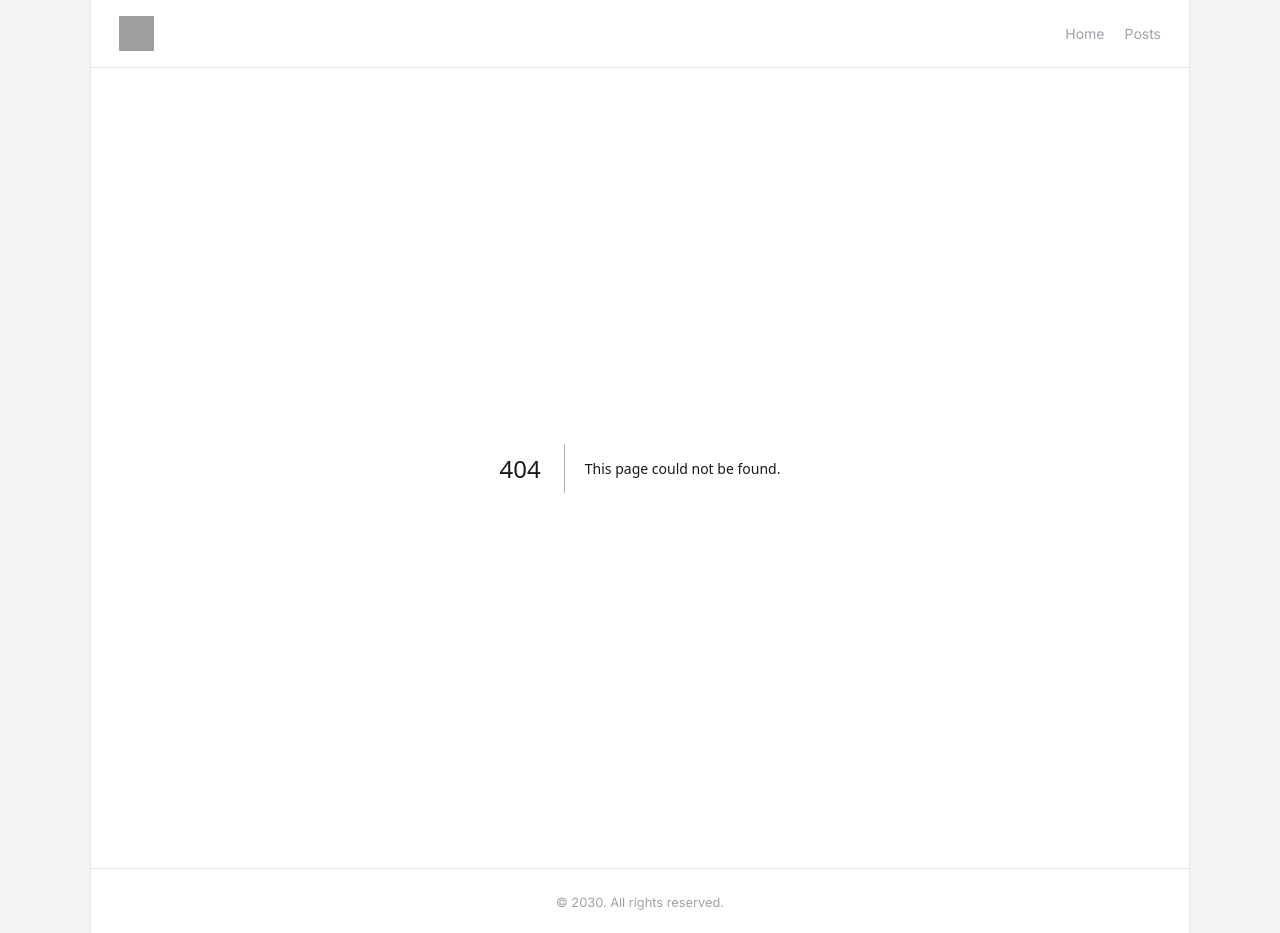
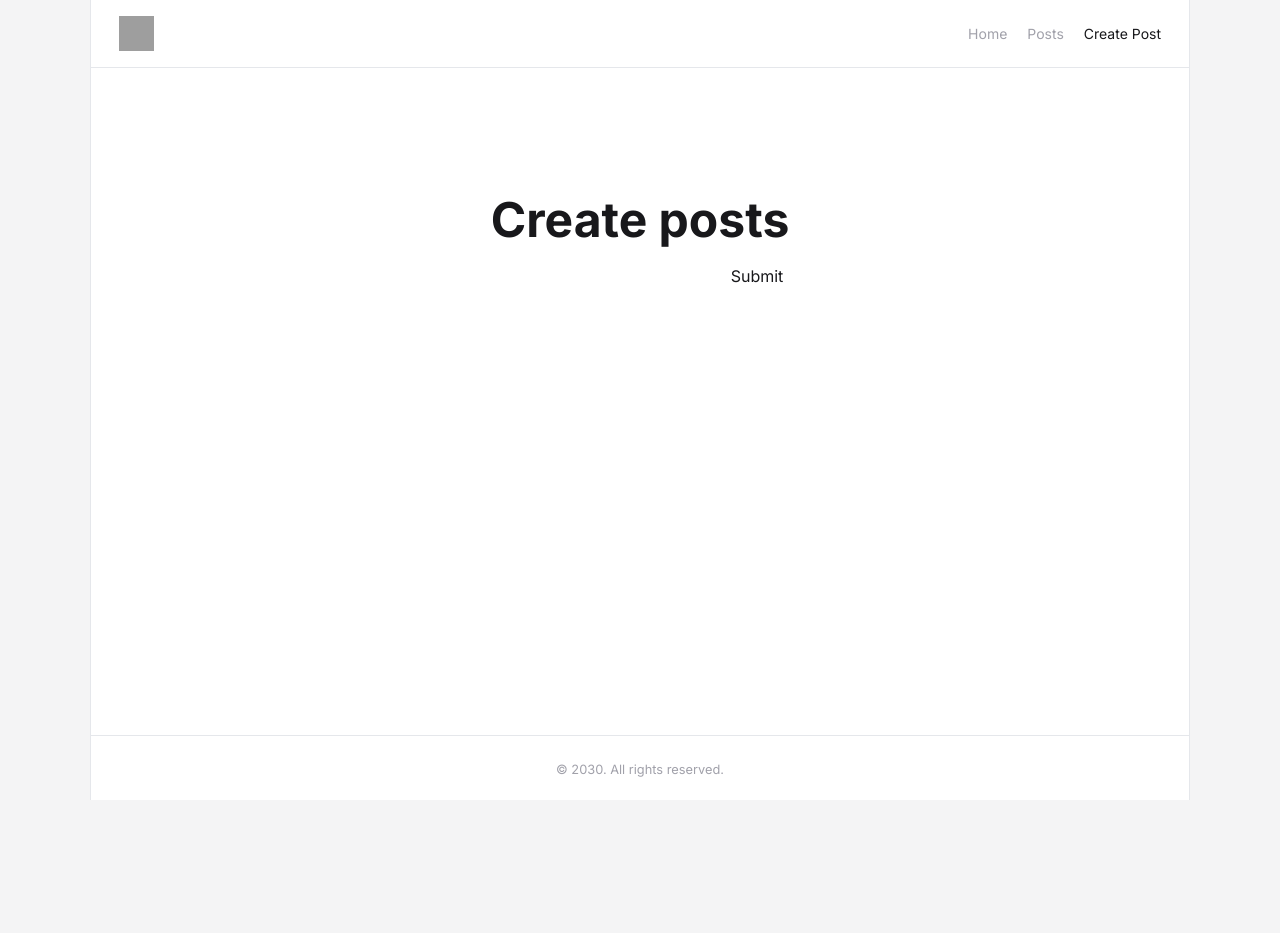
Before and after one commit to Inokcode/nextjs-14-bytegard-project, a Next.js app: page /create-post in a window 1280 px wide. Before the commit this address had no page. After the commit the page ends 800 px from the top, so only its background shows below. Built offline with nearby package versions, Linux system fonts and the light colour scheme; grey boxes are pictures that could not be loaded.

Commit message:
form page initiated

```diff
--- /dev/null
+++ b/src/app/create-post/page.tsx
@@ -0,0 +1,11 @@
+export default function Page() {
+  return (
+    <main className="text-center pt-32 px-5">
+      <h1 className="text-4xl md:text-5xl font-bold mb-5">Create posts</h1>
+      <form className="h-10">
+        <input />
+        <button>Submit</button>
+      </form>
+    </main>
+  );
+}
--- a/src/components/Header.tsx
+++ b/src/components/Header.tsx
@@ -11,6 +11,10 @@ const navLinks = [
   {
     href: "/posts",
     label: "Posts",
+  },
+  {
+    href: "/create-post",
+    label: "Create Post",
   },
 ];
 
```
